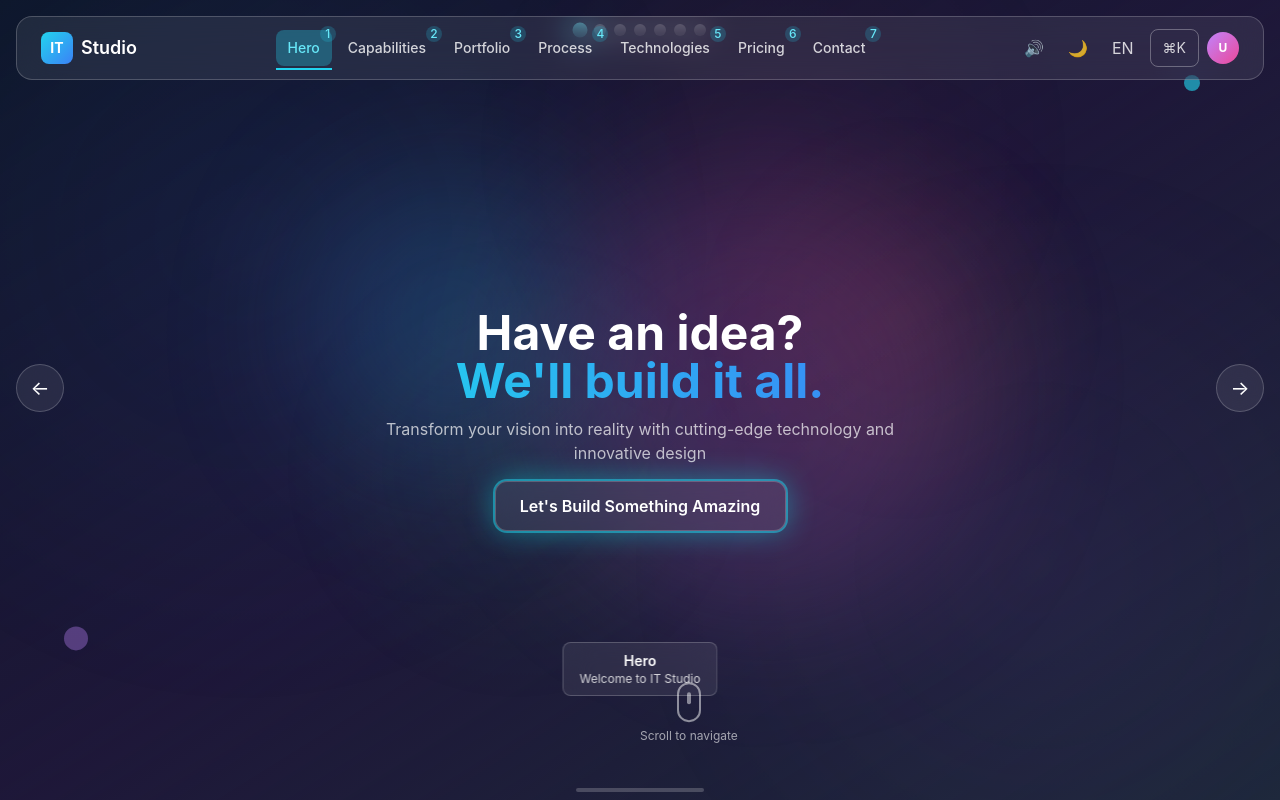
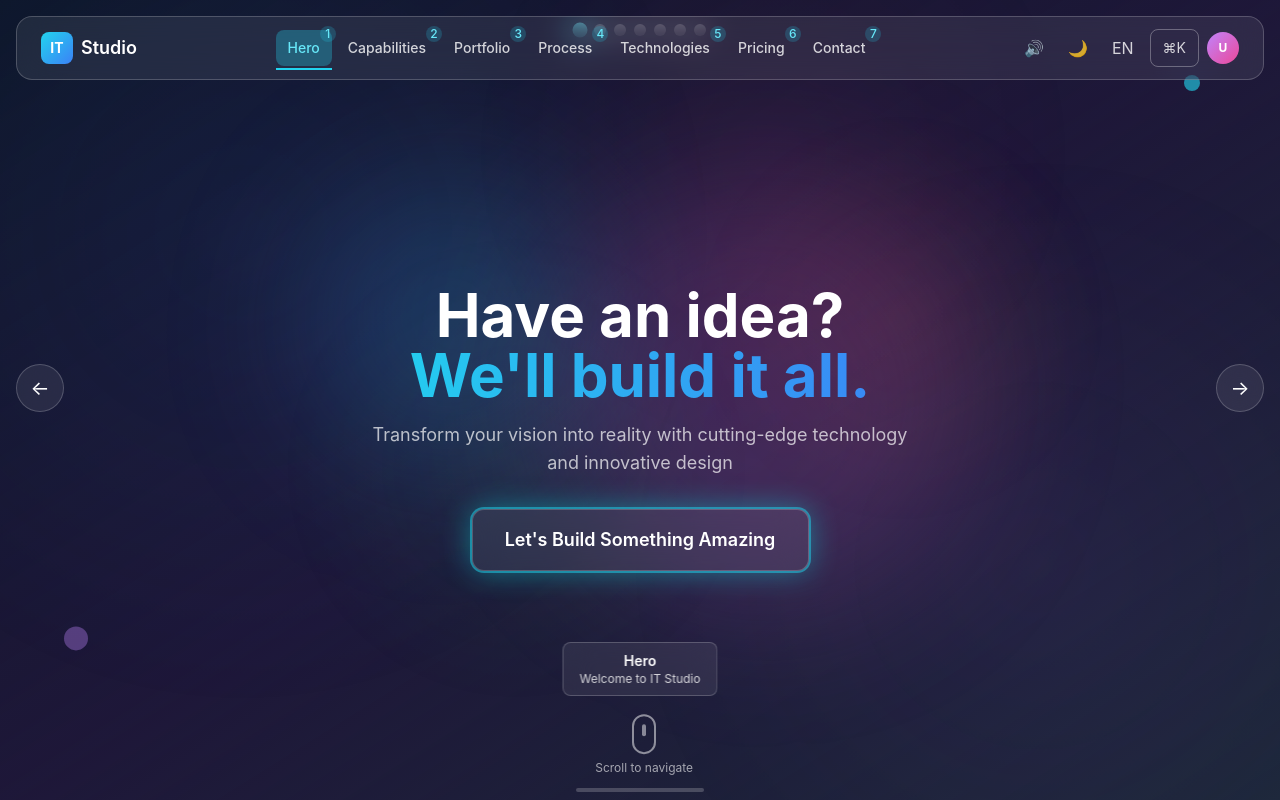
Before and after one commit to mark07m/it-studio-1, a Next.js app: page / in a window 1280 px wide. Built offline with nearby package versions, Linux system fonts and the light colour scheme; what tailwindcss-glassmorphism would draw is missing.

Commit message:
Refine SceneShell and HeroScene with enhanced animations and styling

```diff
--- a/src/components/SceneShell.tsx
+++ b/src/components/SceneShell.tsx
@@ -309,8 +309,7 @@ const SceneShell = ({ children }: SceneShellProps) => {
       {/* Scroll Hint - Only show on Hero scene */}
       {currentScene === 'hero' && (
         <motion.div
-          className="hidden md:block absolute bottom-8 left-1/2 z-40"
-          style={{ transform: 'translateX(-50%)' }}
+          className="hidden md:block fixed bottom-6 left-[46.5%] z-50"
           initial={{ opacity: 0, y: 10 }}
           animate={{ opacity: 1, y: 0 }}
           transition={{ delay: 1 }}
--- a/src/components/scenes/HeroScene.tsx
+++ b/src/components/scenes/HeroScene.tsx
@@ -9,7 +9,7 @@ const HeroScene = () => {
   const { theme } = useAppStore()
 
   return (
-    <main className="w-full h-full flex items-center justify-center relative p-4 pt-24 sm:pt-28 pb-8 lg:pb-12 overflow-y-auto" role="main" aria-label="Hero section">
+    <main className="w-full h-full flex items-center justify-center relative p-4 pt-20 sm:pt-24" role="main" aria-label="Hero section">
       {/* note: backdrop-filter needs non-clipped background */}
       {/* Background Elements */}
       <div className="absolute inset-0 overflow-hidden" aria-hidden="true">
@@ -44,7 +44,7 @@ const HeroScene = () => {
         {/* Animated Title */}
         <motion.h1
           id="hero-title"
-          className={`text-xl sm:text-2xl md:text-3xl lg:text-4xl xl:text-5xl font-bold mb-2 sm:mb-3 leading-tight ${
+          className={`text-2xl sm:text-3xl md:text-4xl lg:text-5xl xl:text-6xl 2xl:text-7xl font-bold mb-2 sm:mb-4 leading-tight ${
             theme === 'dark' ? 'text-white' : 'text-gray-800'
           }`}
           initial={{ opacity: 0, y: 50 }}
@@ -74,7 +74,7 @@ const HeroScene = () => {
 
         {/* Subtitle */}
         <motion.p
-          className={`text-xs sm:text-sm md:text-base mb-3 sm:mb-4 max-w-xl mx-auto px-2 ${
+          className={`text-xs sm:text-sm md:text-base lg:text-lg mb-4 sm:mb-6 md:mb-8 max-w-xl mx-auto px-2 ${
             theme === 'dark' ? 'text-white/70' : 'text-gray-600'
           }`}
           initial={{ opacity: 0, y: 30 }}
@@ -86,7 +86,7 @@ const HeroScene = () => {
 
         {/* CTA Button */}
         <motion.button
-          className="glass px-3 py-2 sm:px-4 sm:py-2 md:px-6 md:py-3 rounded-xl font-semibold text-xs sm:text-sm md:text-base transition-all duration-300 hover:glass-dark ring-2 ring-cyan-400/50 shadow-[0_0_30px_rgba(0,255,255,0.4)]"
+          className="glass px-4 py-2 sm:px-6 sm:py-3 md:px-8 md:py-4 rounded-xl font-semibold text-sm sm:text-base md:text-lg transition-all duration-300 hover:glass-dark ring-2 ring-cyan-400/50 shadow-[0_0_30px_rgba(0,255,255,0.4)]"
           initial={{ opacity: 0, scale: 0.8 }}
           animate={{ opacity: 1, scale: 1 }}
           transition={{ duration: 1, delay: 1.2, ease: 'easeOut' }}
```
